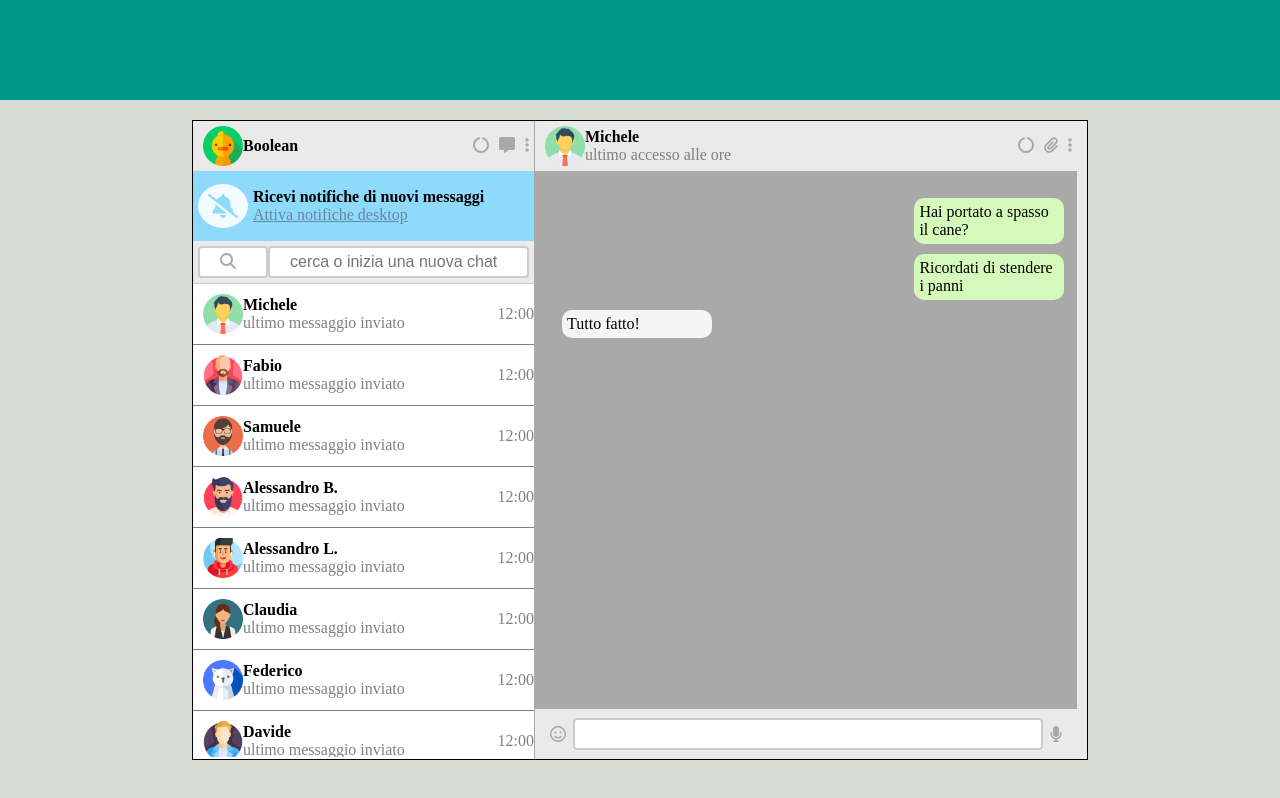
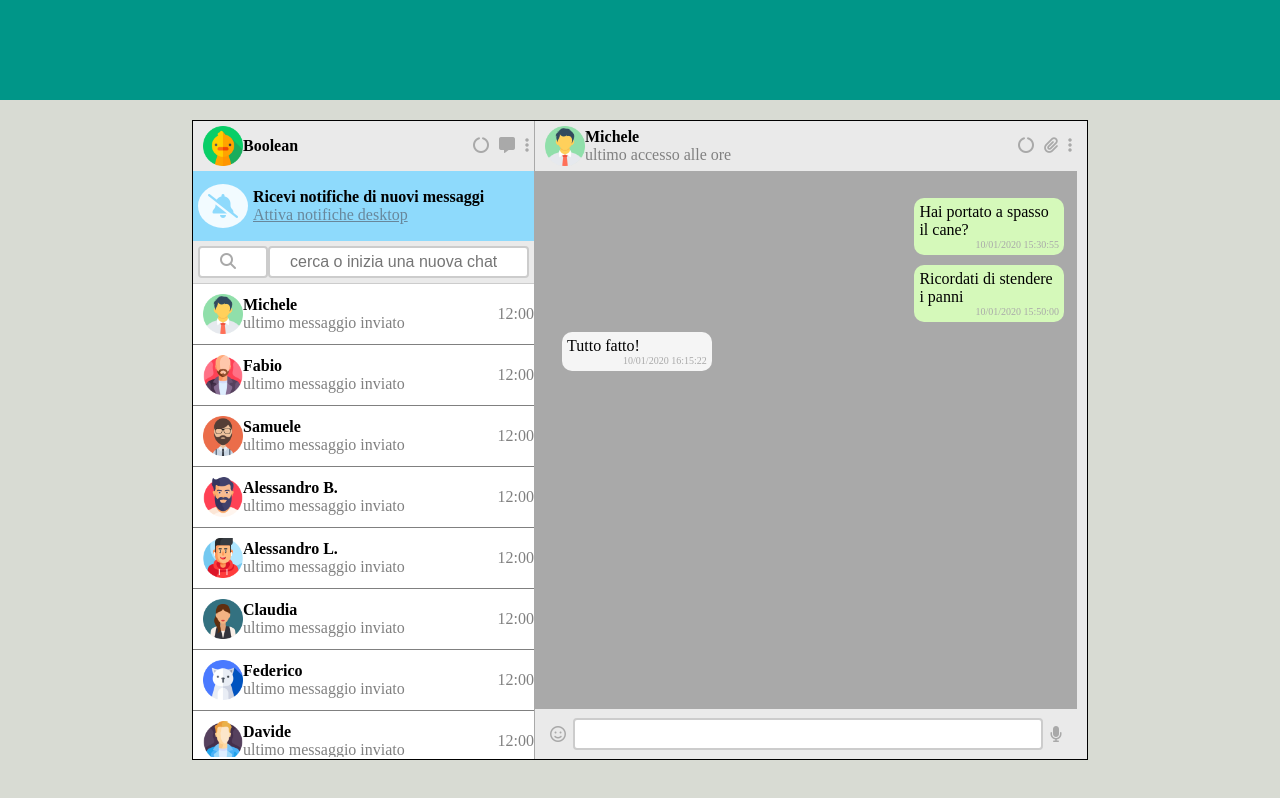
Before and after one commit to AriannaRuggirello/vue-boolzapp, a plain HTML site: page index.html in a window 1280 px wide. Drawn offline with nearby package versions, Linux system fonts and the light colour scheme.

Commit message:
date added

```diff
--- a/css/style.css
+++ b/css/style.css
@@ -9,6 +9,13 @@ body{
     position: relative;
     height: 100vh;
 
+}
+h6{
+    color: darkgrey;
+    font-size: 10px;
+    font-weight: lighter;
+    position: relative;
+    left: 40%;
 }
 
 header{
--- a/index.html
+++ b/index.html
@@ -85,9 +85,10 @@
         </section>
         <!-- chat container -->
        <section class="chat-main" >
-
-            <div v-for="mex in contacts[0].messages" :class="mex.status === 'sent' ? 'send' : 'received'" >
+            <!-- array messagi della chat corrente -->
+            <div v-for="mex in contacts[ activeMessage].messages" :class="mex.status === 'sent' ? 'send' : 'received'" >
                 <span>{{mex.message}}</span>
+                <h6>{{mex.date}}</h6>
 
             </div>
 
--- a/js/main.js
+++ b/js/main.js
@@ -9,6 +9,7 @@ var { createApp } = Vue
 createApp({
     data(){
         return{
+            activeMessage :0,
             contacts: [
                 {
                     name: 'Michele',
```
